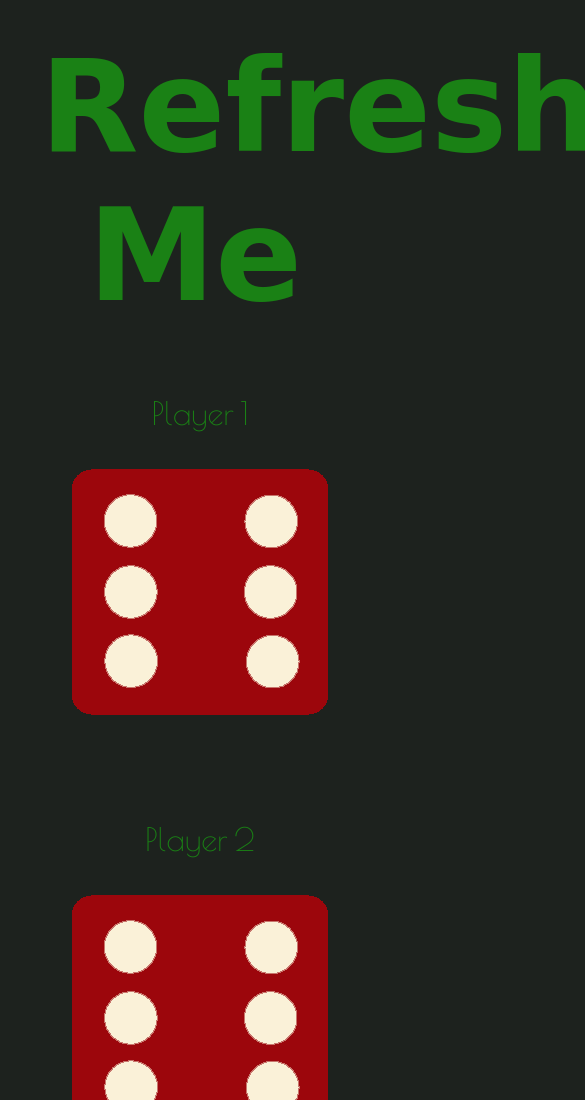
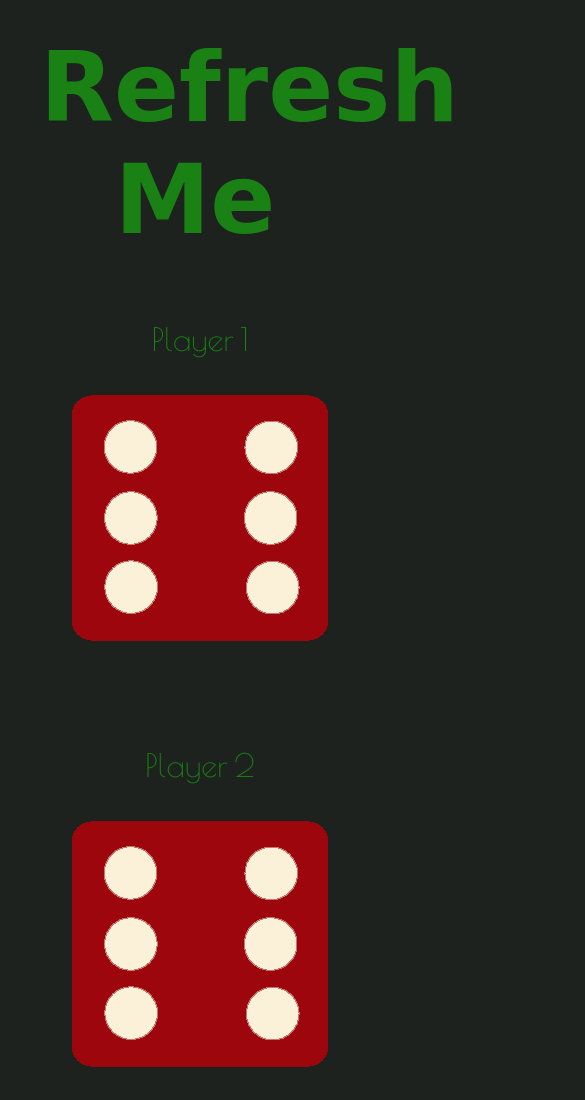
Before and after one commit to Anabel7213/TheDiceGame, a plain HTML site: page index.html in a window 390 px wide. Shown: the top 1100 px of the page, 585 px wide, since content can reach past the window. Drawn offline with nearby package versions, Linux system fonts and the light colour scheme; a web font is replaced by a local one.

Commit message:
Update styles.css

```diff
--- a/styles.css
+++ b/styles.css
@@ -41,3 +41,7 @@ button:hover {
     background-color:rgb(14, 71, 11);
     cursor: pointer;
 }
+@media(max-width:576px) {
+    h1 {
+        font-size:6rem;
+    }
```
